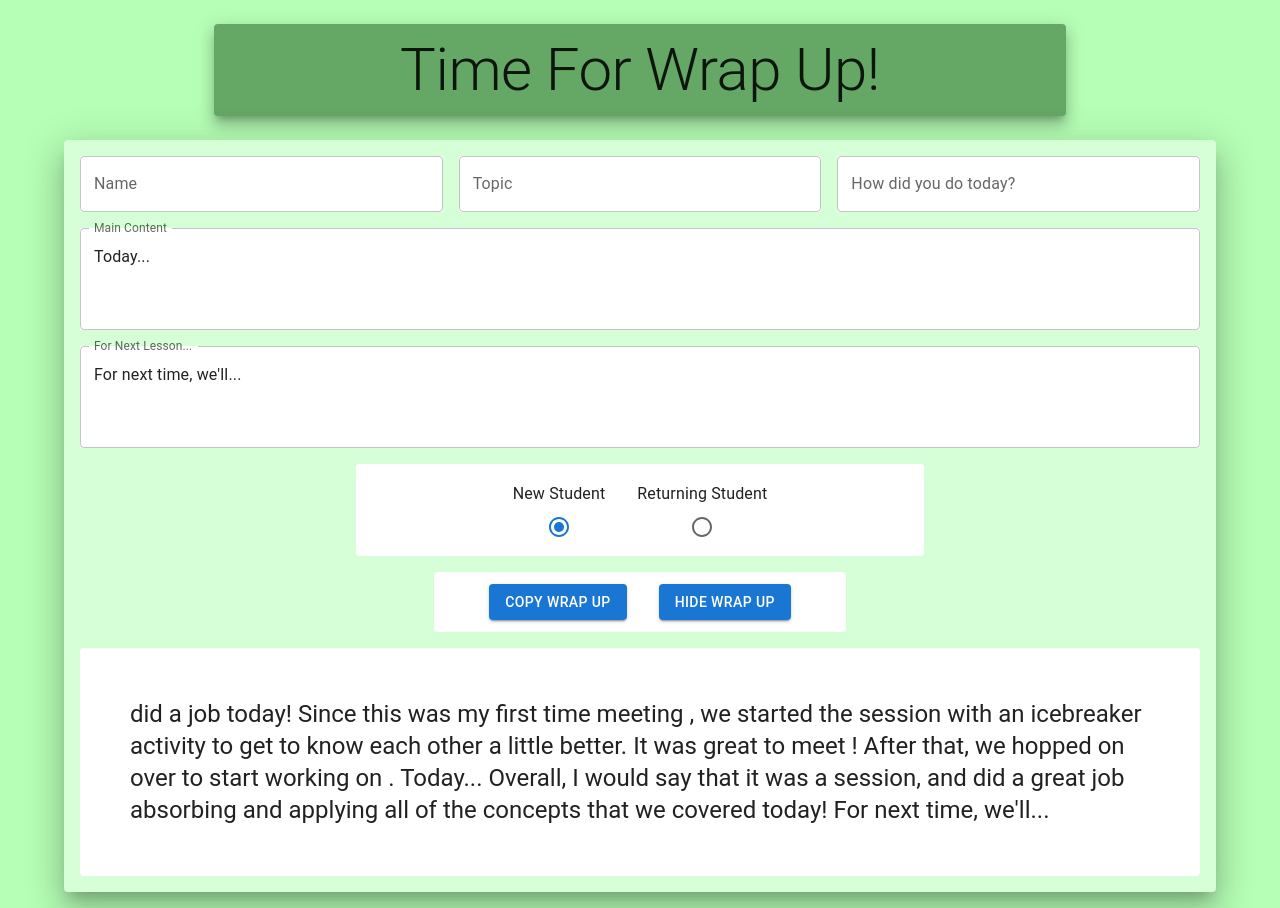
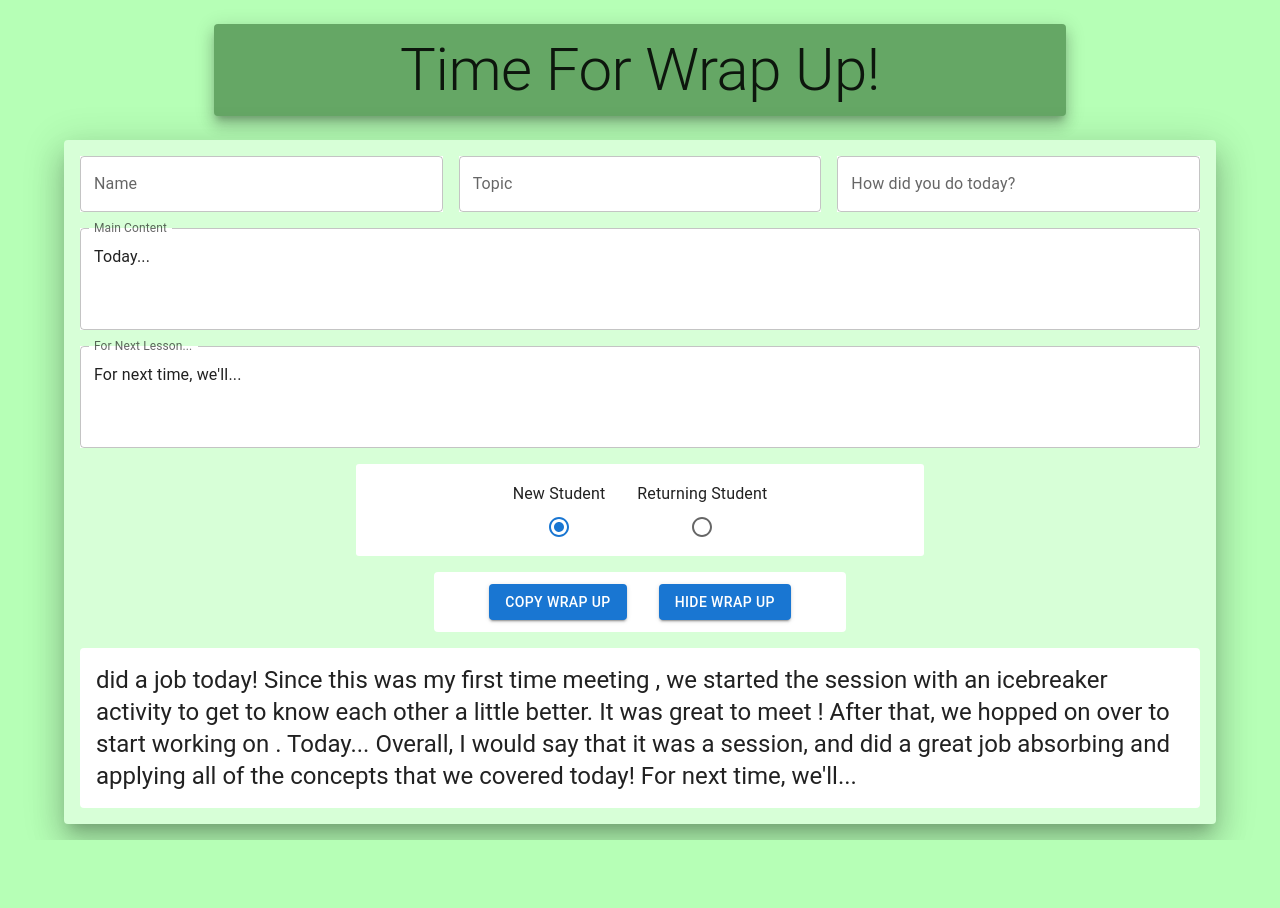
Before and after one commit to ZachatorCodes/id-tech-wrap-up, a React (Create React App) app: page / in a window 1280 px wide. Both pictures are taken after a click on the button "SHOW WRAP UP". After the commit the page ends 840 px from the top, so only its background shows below. Built offline with nearby package versions, Linux system fonts and the light colour scheme; the HTML template or start-up script is replaced by a standard one.

Commit message:
Remove padding and margin

```diff
--- a/src/components/NewStudent.js
+++ b/src/components/NewStudent.js
@@ -9,7 +9,7 @@ function NewStudent({
   preposition,
 }) {
   return (
-    <Typography padding="10px" margin="24px" variant="h5">
+    <Typography variant="h5">
       {name} did {preposition} {howDo} job today! Since this was my first time
       meeting {name}, we started the session with an icebreaker activity to get
       to know each other a little better. It was great to meet {name}! After
--- a/src/components/ReturningStudent.js
+++ b/src/components/ReturningStudent.js
@@ -9,7 +9,7 @@ function ReturningStudent({
   preposition,
 }) {
   return (
-    <Typography padding="10px" margin="24px" variant="h5">
+    <Typography variant="h5">
       {name} did {preposition} {howDo} job today! Since I haven't seen {name} in
       a little bit, we started the session with an icebreaker activity to catch
       up. It's always great to hear how {name} is doing! After that, we hopped
```
